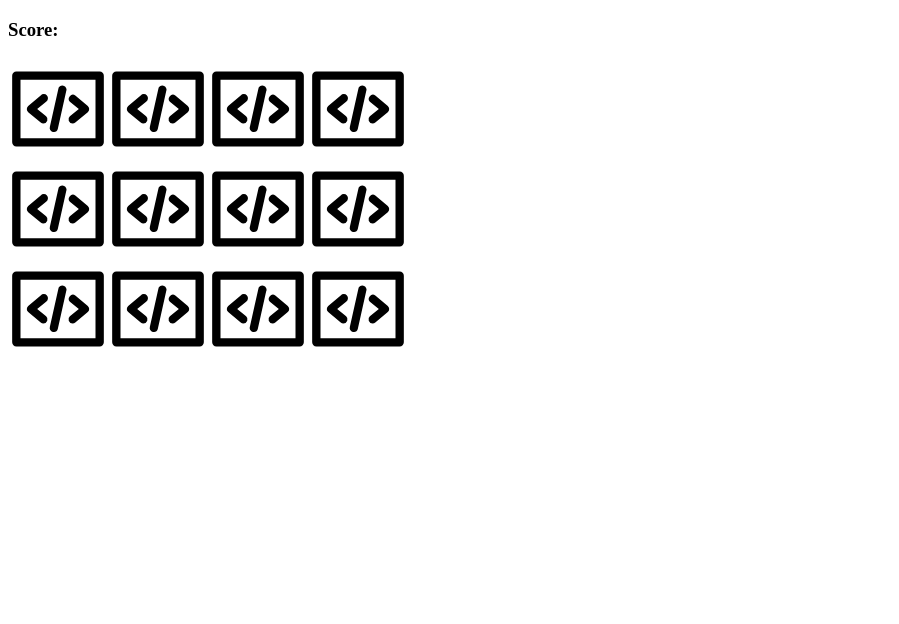
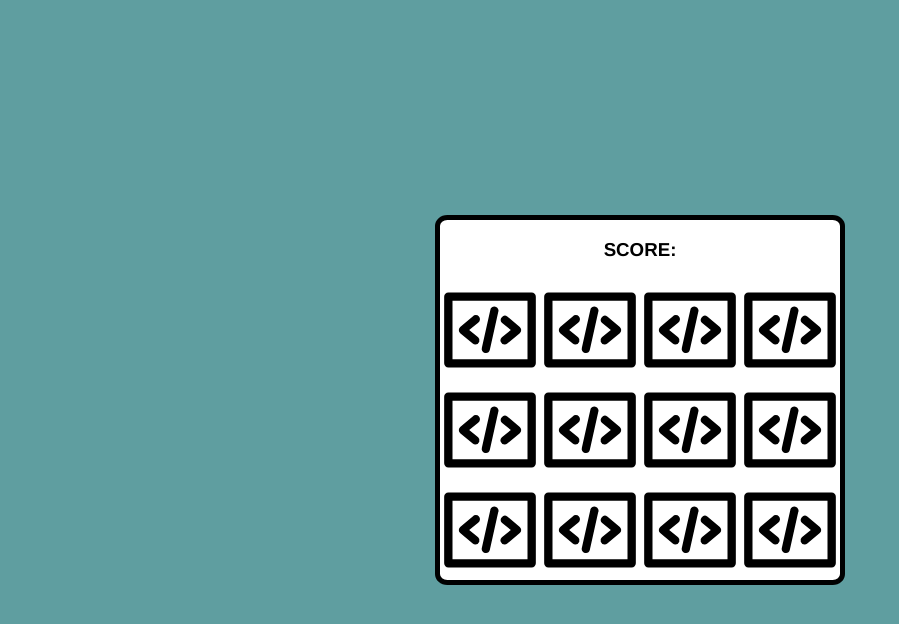
Before and after one commit to toastedflakes/memoery-game, a plain HTML site: page index.html in a window 1280 px wide. Shown: the whole page, without its empty margins (0-899 px from the left). Drawn offline with Linux system fonts and the light colour scheme.

Commit message:
style.css

```diff
--- a/style.css
+++ b/style.css
@@ -1,3 +1,29 @@
+html,
+body {
+    padding: 0;
+    margin: 0;
+    width: 100%;
+}
+
+main {
+    background-color: cadetblue;
+    display: flex;
+    justify-content: center;
+    align-items: center;
+    height: 100vh;
+}
+
+.box {
+    background-color: white;
+    border: 5px solid black;
+    border-radius: 3%;
+    display: flex;
+    flex-direction: column;
+    justify-content: center;
+    align-items: center;
+    font-family: 'Franklin Gothic Medium', 'Arial Narrow', Arial, sans-serif;
+}
+
 .grid {
     width: 400px;
     height: 300px;
@@ -5,6 +31,10 @@
     flex-wrap: wrap;
 }
 
+h3 {
+    text-transform: uppercase;
+}
+
 img {
     width: 100px;
 }
```
